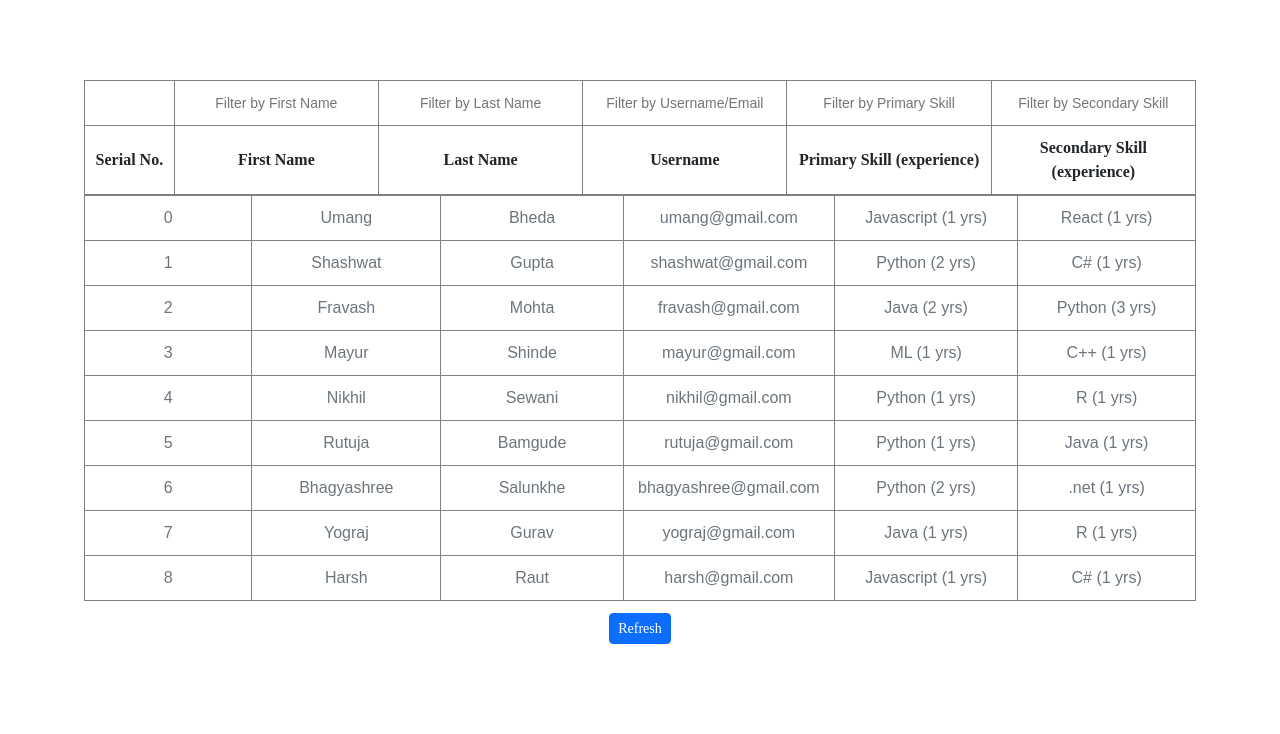
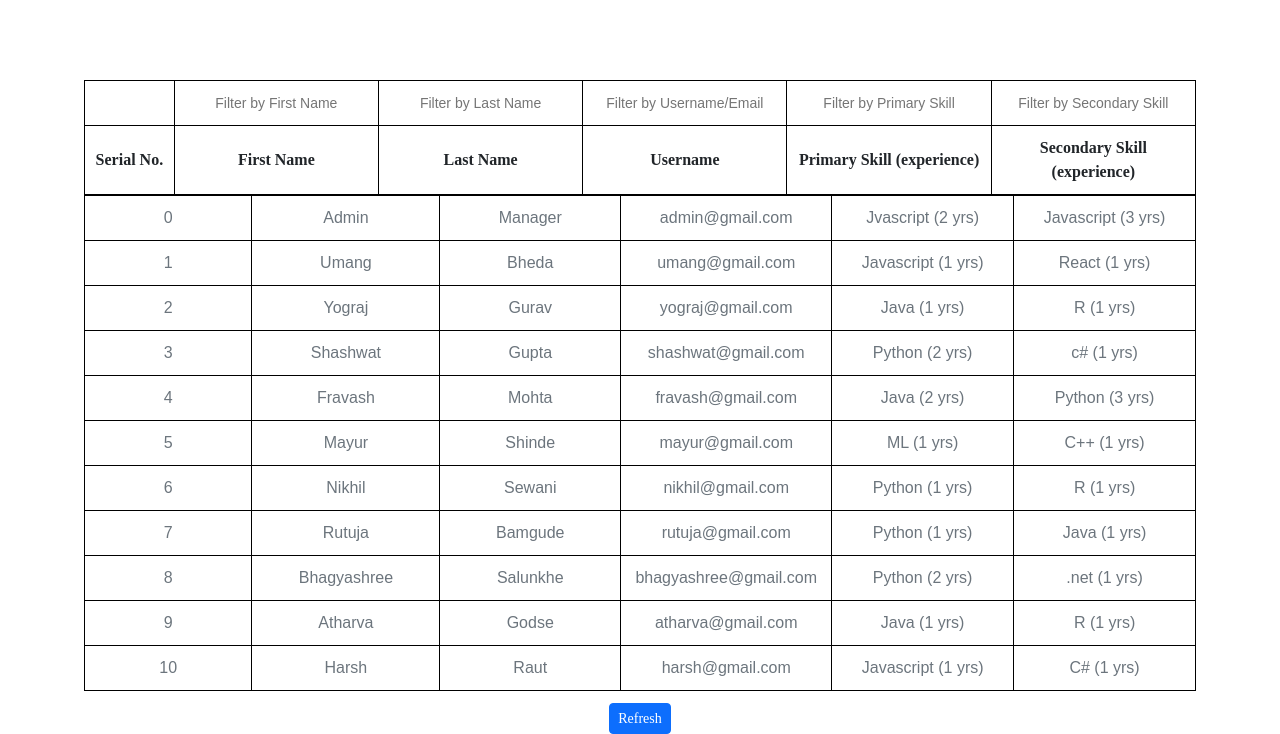
Before and after one commit to mayur942/adapty_demo, a plain HTML site: page Filter/filter3.html in a window 1280 px wide. Shown: the part 71-805 px from the top of the page. Drawn offline with nearby package versions, Linux system fonts and the light colour scheme.

Commit message:
Update filter3.html

```diff
--- a/Filter/filter3.html
+++ b/Filter/filter3.html
@@ -24,7 +24,7 @@
     }
 
     td{
-        border: 1px solid gray;
+        border: 1px solid black;
         font-family: Arial, Helvetica, sans-serif;
         text-align: center;
         padding: 10px;
@@ -79,11 +79,10 @@
                     <td></td>
                     <td><input type="text" name="" id="filterFname" oninput="filterUser()" placeholder="Filter by First Name"></td>
                     <td><input type="text" name="" id="filterLname" oninput="filterUser()"   placeholder="Filter by Last Name"></td>
-                    <td><input type="text" name="" id="filterUsername" oninput="filterUser()"  placeholder="Filter by Username/Email"></td>
+                    <td><input type="text" name="" id="filterEmail" oninput="filterUser()"  placeholder="Filter by Username/Email"></td>
                     <td><input type="text" name="" id="filterPrimarySkill" oninput="filterUser()"  placeholder="Filter by Primary Skill"></td>
                     <td><input type="text" name="" id="filterSecondarySkill" oninput="filterUser()"  placeholder="Filter by Secondary Skill"></td>
                 </tr>
-
                 <tr>
                     <td><b>Serial No.</b></td>
                     <td><b>First Name</b></td>
@@ -106,148 +105,179 @@
         let Users=[
 
     {
+        "fname": "Admin",
+        "lname": "Manager",
+        "gender": "M",
+        "email": "admin@gmail.com",
+        "password": "123",
+        "address": "Mumbai",
+        "previousOrg": "Adapty",
+        "startDate": "Wed Jul 06 2022 15:53:04 GMT+0530 (India Standard Time)",
+        "endDate": "Wed Jul 06 2022 15:53:04 GMT+0530 (India Standard Time)",
+        "primarySkill": "Jvascript",
+        "primaryExp": 2,
+        "secondarySkill": "Javascript",
+        "secondaryExp": 3,
+        "isAdmin": true
+    },
+    {
         "fname": "Umang",
         "lname": "Bheda",
         "gender": "M",
-            "username": "umang@gmail.com",
+        "email": "umang@gmail.com",
         "password": "123",
         "address": "Bhayender",
         "previousOrg": "Infy",
         "startDate": "Wed Jul 06 2022 15:53:04 GMT+0530 (India Standard Time)",
         "endDate": "Wed Jul 06 2022 15:53:04 GMT+0530 (India Standard Time)",
         "primarySkill": "Javascript",
-            "priEx": 1,
+        "primaryExp": 1,
         "secondarySkill": "React",
-            "secEx": 1,
+        "secondaryExp": 1,
         "isAdmin": false
     },
-
+    {
+        "fname": "Yograj",
+        "lname": "Gurav",
+        "gender": "M",
+        "email": "yograj@gmail.com",
+        "password": "123",
+        "address": "Kalwa",
+        "previousOrg": "Wipro",
+        "startDate": "Wed Jul 06 2022 15:53:04 GMT+0530 (India Standard Time)",
+        "endDate": "Wed Jul 06 2022 15:53:04 GMT+0530 (India Standard Time)",
+        "primarySkill": "Java",
+        "primaryExp": 1,
+        "secondarySkill": "R",
+        "secondaryExp": 1,
+        "isAdmin": false
+    },
     {
         "fname": "Shashwat",
         "lname": "Gupta",
         "gender": "M",
-            "username": "shashwat@gmail.com",
+        "email": "shashwat@gmail.com",
         "password": "123",
         "address": "Chembur",
         "previousOrg": "LTI",
         "startDate": "Wed Jul 06 2022 15:53:04 GMT+0530 (India Standard Time)",
         "endDate": "Wed Jul 06 2022 15:53:04 GMT+0530 (India Standard Time)",
         "primarySkill": "Python",
-            "priEx": 2,
-            "secondarySkill": "C#",
-            "secEx": 1,
+        "primaryExp": 2,
+        "secondarySkill": "c#",
+        "secondaryExp": 1,
         "isAdmin": false
     },
     {
         "fname": "Fravash",
         "lname": "Mohta",
         "gender": "M",
-            "username": "fravash@gmail.com",
+        "email": "fravash@gmail.com",
         "password": "123",
         "address": "Thane",
-            "previousOrg": "TCS",
+        "previousOrg": "Google",
         "startDate": "Wed Jul 06 2022 15:53:04 GMT+0530 (India Standard Time)",
         "endDate": "Wed Jul 06 2022 15:53:04 GMT+0530 (India Standard Time)",
         "primarySkill": "Java",
-            "priEx": 2,
+        "primaryExp": 2,
         "secondarySkill": "Python",
-            "secEx": 3,
-            "isAdmin": true
+        "secondaryExp": 3,
+        "isAdmin": false
     },
     {
         "fname": "Mayur",
         "lname": "Shinde",
         "gender": "M",
-            "username": "mayur@gmail.com",
+        "email": "mayur@gmail.com",
         "password": "123",
         "address": "Nerul",
         "previousOrg": "Atos",
         "startDate": "Wed Jul 06 2022 15:53:04 GMT+0530 (India Standard Time)",
         "endDate": "Wed Jul 06 2022 15:53:04 GMT+0530 (India Standard Time)",
         "primarySkill": "ML",
-            "priEx": 1,
+        "primaryExp": 1,
         "secondarySkill": "C++",
-            "secEx": 1,
+        "secondaryExp": 1,
         "isAdmin": false
     },
     {
         "fname": "Nikhil",
         "lname": "Sewani",
         "gender": "M",
-            "username": "nikhil@gmail.com",
+        "email": "nikhil@gmail.com",
         "password": "123",
         "address": "Ulhasnagar",
         "previousOrg": "Accenture",
         "startDate": "Wed Jul 06 2022 15:53:04 GMT+0530 (India Standard Time)",
         "endDate": "Wed Jul 06 2022 15:53:04 GMT+0530 (India Standard Time)",
         "primarySkill": "Python",
-            "priEx": 1,
+        "primaryExp": 1,
         "secondarySkill": "R",
-            "secEx": 1,
+        "secondaryExp": 1,
         "isAdmin": false
     },
     {
         "fname": "Rutuja",
         "lname": "Bamgude",
         "gender": "F",
-            "username": "rutuja@gmail.com",
+        "email": "rutuja@gmail.com",
         "password": "123",
         "address": "Kalyan",
         "previousOrg": "Capgemini",
         "startDate": "Wed Jul 06 2022 15:53:04 GMT+0530 (India Standard Time)",
         "endDate": "Wed Jul 06 2022 15:53:04 GMT+0530 (India Standard Time)",
         "primarySkill": "Python",
-            "priEx": 1,
+        "primaryExp": 1,
         "secondarySkill": "Java",
-            "secEx": 1,
+        "secondaryExp": 1,
         "isAdmin": false
     },
     {
         "fname": "Bhagyashree",
         "lname": "Salunkhe",
         "gender": "F",
-            "username": "bhagyashree@gmail.com",
+        "email": "bhagyashree@gmail.com",
         "password": "123",
         "address": "Mumbai",
         "previousOrg": "TCS",
         "startDate": "Wed Jul 06 2022 15:53:04 GMT+0530 (India Standard Time)",
         "endDate": "Wed Jul 06 2022 15:53:04 GMT+0530 (India Standard Time)",
         "primarySkill": "Python",
-            "priEx": 2,
+        "primaryExp": 2,
         "secondarySkill": ".net",
-            "secEx": 1,
+        "secondaryExp": 1,
         "isAdmin": false
     },
     {
-            "fname": "Yograj",
-            "lname": "Gurav",
+        "fname": "Atharva",
+        "lname": "Godse",
         "gender": "M",
-            "username": "yograj@gmail.com",
-            "password": "456",
-            "address": "Mumbai",
-            "previousOrg": "Wipro",
+        "email": "atharva@gmail.com",
+        "password": "123",
+        "address": "Thane",
+        "previousOrg": "Mindtree",
         "startDate": "Wed Jul 06 2022 15:53:04 GMT+0530 (India Standard Time)",
         "endDate": "Wed Jul 06 2022 15:53:04 GMT+0530 (India Standard Time)",
         "primarySkill": "Java",
-            "priEx": 1,
+        "primaryExp": 1,
         "secondarySkill": "R",
-            "secEx": 1,
+        "secondaryExp": 1,
         "isAdmin": false
     },
     {
         "fname": "Harsh",
         "lname": "Raut",
         "gender": "M",
-            "username": "harsh@gmail.com",
+        "email": "harsh@gmail.com",
         "password": "123",
         "address": "Dhule",
         "previousOrg": "Kotak",
         "startDate": "Wed Jul 06 2022 15:53:04 GMT+0530 (India Standard Time)",
         "endDate": "Wed Jul 06 2022 15:53:04 GMT+0530 (India Standard Time)",
         "primarySkill": "Javascript",
-            "priEx": 1,
+        "primaryExp": 1,
         "secondarySkill": "C#",
-            "secEx": 1,
+        "secondaryExp": 1,
         "isAdmin": false
     }
 ]
@@ -259,9 +289,9 @@
             <td class="text-secondary">${i}</td>
             <td class="text-secondary">${e.fname}</td>
             <td class="text-secondary">${e.lname}</td>
-            <td class="text-secondary">${e.username}</td>
-            <td class="text-secondary">${e.primarySkill} (${e.priEx} yrs)</td>
-            <td class="text-secondary">${e.secondarySkill} (${e.secEx} yrs)</td>
+            <td class="text-secondary">${e.email}</td>
+            <td class="text-secondary">${e.primarySkill} (${e.primaryExp} yrs)</td>
+            <td class="text-secondary">${e.secondarySkill} (${e.secondaryExp} yrs)</td>
             </tr>`;
         })
         document.getElementById("empTable").innerHTML+=str;
@@ -275,14 +305,14 @@
     function filterUser(){
         let fname=document.getElementById("filterFname").value;
         let lname=document.getElementById("filterLname").value;
-        let username=document.getElementById("filterUsername").value;
-        let priskill=document.getElementById("filterPrimarySkill").value;
-        let secskill=document.getElementById("filterSecondarySkill").value;
-        newFilteredArray=Users.filter(e=>e.fname.toLowerCase().includes(fname.toLowerCase()) && e.lname.toLowerCase().includes(lname.toLowerCase()) && e.primarySkill.toLowerCase().includes(priskill.toLowerCase()) && e.username.toLowerCase().includes(username.toLowerCase()) && e.secondarySkill.toLowerCase().includes(secskill.toLowerCase()))
+        let email=document.getElementById("filterEmail").value;
+        let primarySkill=document.getElementById("filterPrimarySkill").value;
+        let secondarySkill=document.getElementById("filterSecondarySkill").value;
+        newFilteredArray=Users.filter(e=>e.fname.toLowerCase().includes(fname.toLowerCase()) && e.lname.toLowerCase().includes(lname.toLowerCase()) && e.primarySkill.toLowerCase().includes(primarySkill.toLowerCase()) && e.email.toLowerCase().includes(email.toLowerCase()) && e.secondarySkill.toLowerCase().includes(secondarySkill.toLowerCase()))
         let x=document.getElementById("empTable").innerHTML="";
         if (newFilteredArray.length===0) {
 
-            let x=document.getElementById("empTable").innerHTML="<h3>No Employees to Display 😢</h3>";
+            let x=document.getElementById("empTable").innerHTML="<h3>No Employees to Display</h3>";
         }
         else{
 
@@ -297,7 +327,7 @@
    function refresh(){
     let fname=document.getElementById("filterFname").value=null;
         let lname=document.getElementById("filterLname").value=null;
-        let username=document.getElementById("filterUsername").value=null;
+        let username=document.getElementById("filterEmail").value=null;
         let priskill=document.getElementById("filterPrimarySkill").value=null;
         let secskill=document.getElementById("filterSecondarySkill").value=null;
 
```
Lines whose indentation alone changed are shown as unchanged.
